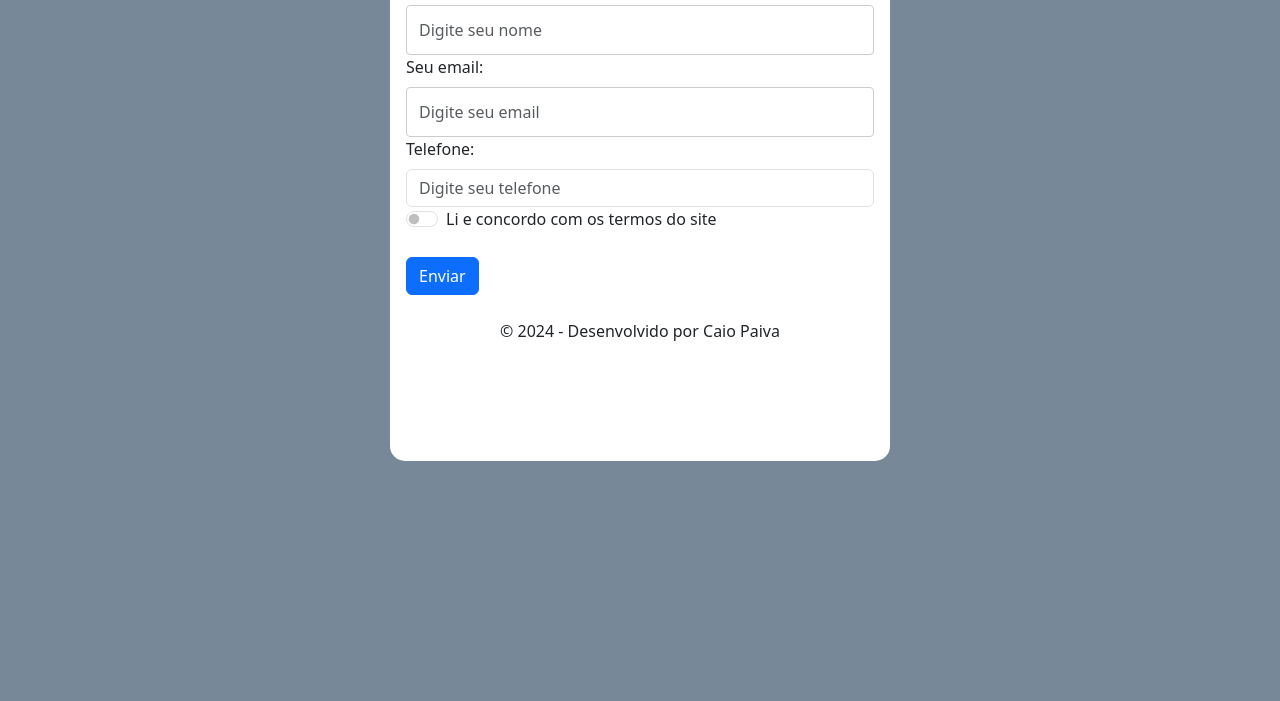
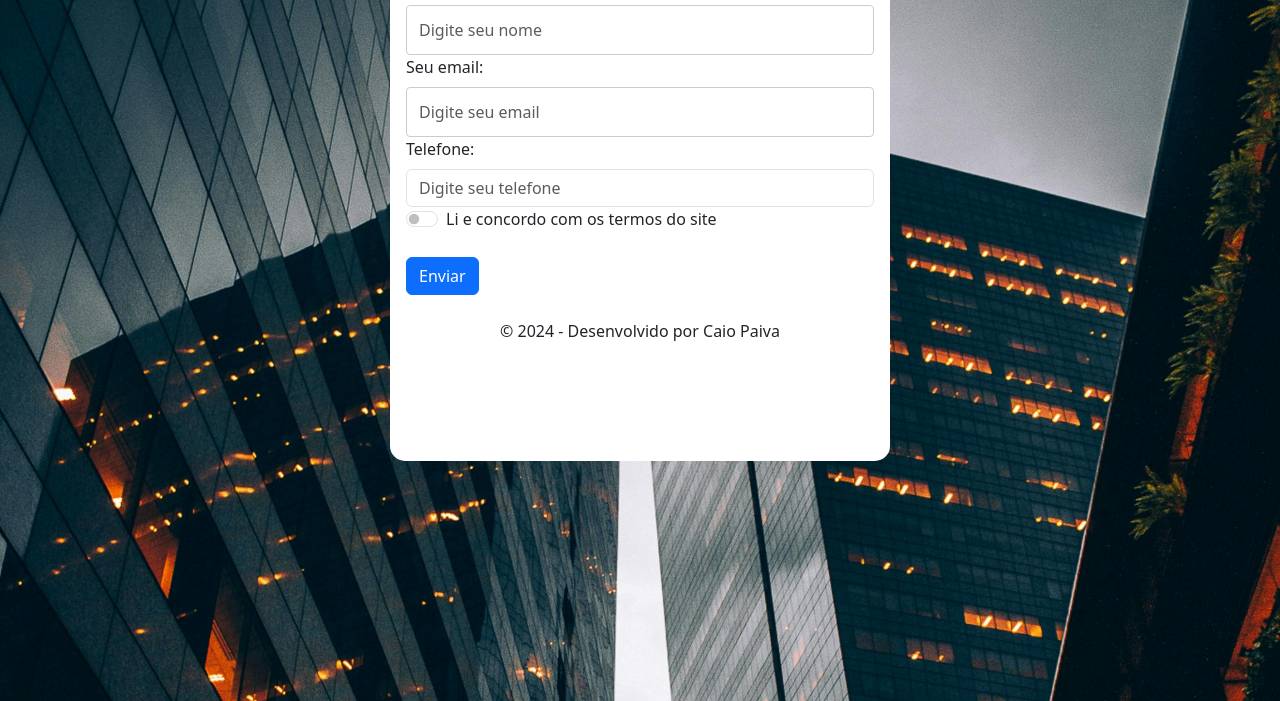
Before and after one commit to CaioPaiva134/form-bootstrap, a plain HTML site: page index.html in a window 1280 px wide. Shown: the part 131-832 px from the top of the page. Before the commit the page ends 800 px from the top, so only its background shows below. Drawn offline with nearby package versions, Linux system fonts and the light colour scheme.

Commit message:
adição de fundo de tela

```diff
--- a/style.css
+++ b/style.css
@@ -1,8 +1,7 @@
 body {
-    background-color: lightslategrey;
-    display: flex;
     height: 100vh;
-    margin: 0;
+    background: black url('imagens/arranhaceu.jpg') center top no-repeat fixed;
+    background-size: cover;
 }
 
 .container {
```
Also changed, not shown: imagens/arranhaceu.jpg (added).
